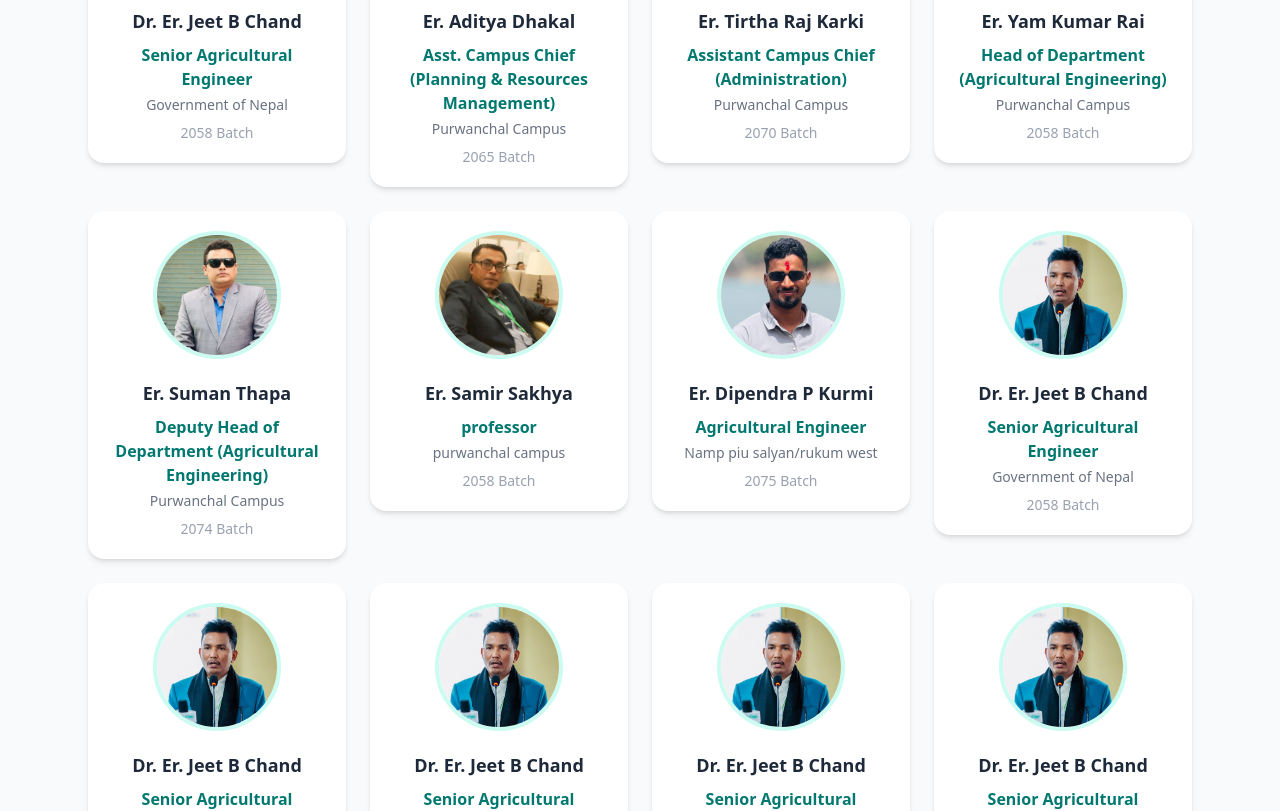
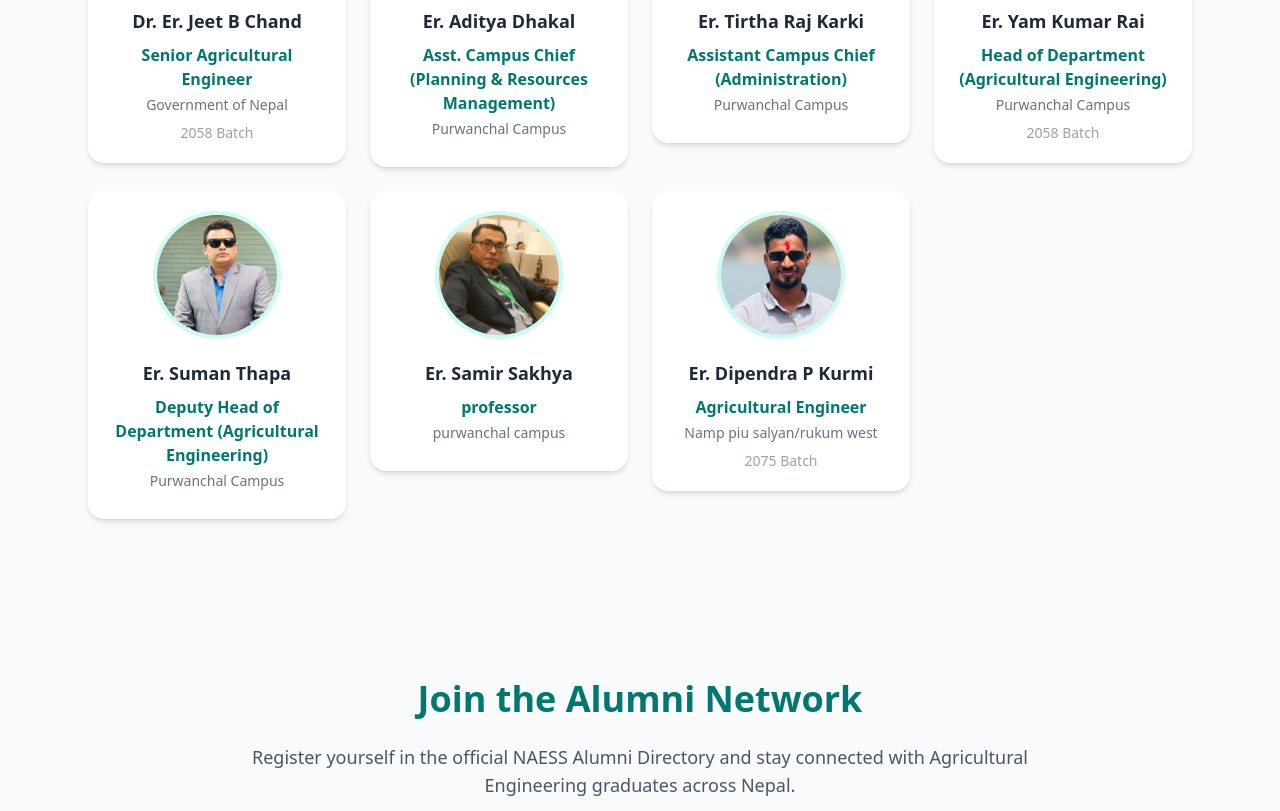
Before and after one commit to naess-c/naess-website-, a Next.js app: page /alumni in a window 1280 px wide. Shown: the part 720-1531 px from the top of the page. Built offline with nearby package versions, Linux system fonts and the light colour scheme.

Commit message:
Homepage update

```diff
--- a/app/alumni/page.tsx
+++ b/app/alumni/page.tsx
@@ -49,14 +49,14 @@ export default function AlumniPage() {
       name: "Er. Aditya Dhakal",
       position: "Asst. Campus Chief (Planning & Resources Management)",
       organization: "Purwanchal Campus",
-      batch: "2065 Batch",
+      batch: "",
       image: "/alumni/alumni2.jpg",
     },
     {
       name: "Er. Tirtha Raj Karki",
       position: "Assistant Campus Chief (Administration)",
       organization: "Purwanchal Campus",
-      batch: "2070 Batch",
+      batch: "",
       image: "/alumni/alumni3.jpg",
     },
     {
@@ -70,14 +70,14 @@ export default function AlumniPage() {
       name: "Er. Suman Thapa",
       position: "Deputy Head of Department (Agricultural Engineering)",
       organization: "Purwanchal Campus",
-      batch: "2074 Batch",
+      batch: "",
       image: "/alumni/alumni5.jpg",
     },
     {
       name: "Er. Samir Sakhya",
       position: "professor",
       organization: "purwanchal campus",
-      batch: "2058 Batch",
+      batch: "",
       image: "/alumni/alumni6.jpg",
     },
     {
@@ -87,55 +87,7 @@ export default function AlumniPage() {
       batch: "2075 Batch",
       image: "/alumni/alumni7.jpeg",
     },
-    {
-      name: "Dr. Er. Jeet B Chand",
-      position: "Senior Agricultural Engineer",
-      organization: "Government of Nepal",
-      batch: "2058 Batch",
-      image: "/alumni/alumni1.jpg",
-    },
-    {
-      name: "Dr. Er. Jeet B Chand",
-      position: "Senior Agricultural Engineer",
-      organization: "Government of Nepal",
-      batch: "2058 Batch",
-      image: "/alumni/alumni1.jpg",
-    },
-    {
-      name: "Dr. Er. Jeet B Chand",
-      position: "Senior Agricultural Engineer",
-      organization: "Government of Nepal",
-      batch: "2058 Batch",
-      image: "/alumni/alumni1.jpg",
-    },
-    {
-      name: "Dr. Er. Jeet B Chand",
-      position: "Senior Agricultural Engineer",
-      organization: "Government of Nepal",
-      batch: "2058 Batch",
-      image: "/alumni/alumni1.jpg",
-    },
-    {
-      name: "Dr. Er. Jeet B Chand",
-      position: "Senior Agricultural Engineer",
-      organization: "Government of Nepal",
-      batch: "2058 Batch",
-      image: "/alumni/alumni1.jpg",
-    },
-    {
-      name: "Dr. Er. Jeet B Chand",
-      position: "Senior Agricultural Engineer",
-      organization: "Government of Nepal",
-      batch: "2058 Batch",
-      image: "/alumni/alumni1.jpg",
-    },
-    {
-      name: "Dr. Er. Jeet B Chand",
-      position: "Senior Agricultural Engineer",
-      organization: "Government of Nepal",
-      batch: "2058 Batch",
-      image: "/alumni/alumni1.jpg",
-    },
+
   ];
 
   return (
--- a/app/gallery/page.tsx
+++ b/app/gallery/page.tsx
@@ -117,6 +117,19 @@ export default function GalleryPage() {
       title: "Agrineer Volume 8 Release",
     },
     {
+      src: "/gallery/method.jpg",
+      title: "Engineering research methods training",
+    },
+     {
+      src: "/gallery/method1.jpg",
+      title: "Engineering research methods training",
+    },
+     {
+      src: "/gallery/method2.jpg",
+      title: "Engineering research methods training",
+    },
+
+     {
       src: "/gallery/conference.jpg",
       title: "International Conference 2026",
     },
@@ -141,10 +154,6 @@ export default function GalleryPage() {
       title: "IoT Workshop",
     },
      {
-      src: "/gallery/land.jpg",
-      title: "Land Valuation Training",
-    },
-    {
       src: "/gallery/land1.jpg",
       title: "Land Valuation Training",
     },
@@ -164,6 +173,7 @@ export default function GalleryPage() {
       src: "/gallery/land5.jpg",
       title: "Land Valuation Training",
     },
+
     {
       src: "/gallery/desk.jpg",
       title: "Admission Help Desk 2082",
@@ -298,7 +308,7 @@ export default function GalleryPage() {
   alt={image.title}
   width={600}
   height={400}
-                    className="w-full h-64 object-cover group-hover:scale-110 transition-transform duration-500"
+  className="w-full h-64 object-cover object-center"
 />
                 </div>
 
--- a/app/notices/page.tsx
+++ b/app/notices/page.tsx
@@ -1,3 +1,38 @@
+"use client";
+
+import { useState, useEffect, useRef } from "react";
+
+function FadeInCard({ children, delay = 0 }: { children: React.ReactNode; delay?: number }) {
+  const [visible, setVisible] = useState(false);
+  const ref = useRef<HTMLDivElement>(null);
+
+  useEffect(() => {
+    const observer = new IntersectionObserver(
+      ([entry]) => {
+        if (entry.isIntersecting) {
+          setTimeout(() => setVisible(true), delay);
+          observer.disconnect();
+        }
+      },
+      { threshold: 0.2 }
+    );
+
+    if (ref.current) observer.observe(ref.current);
+    return () => observer.disconnect();
+  }, [delay]);
+
+  return (
+    <div
+      ref={ref}
+      className={`transition-all duration-700 ease-out ${
+        visible ? "opacity-100 translate-y-0" : "opacity-0 translate-y-10"
+      }`}
+    >
+      {children}
+    </div>
+  );
+}
+
 export default function NoticesPage() {
   const notices = [
     {
@@ -22,27 +57,38 @@ export default function NoticesPage() {
 
       <div className="max-w-6xl mx-auto px-6">
 
+        <FadeInCard delay={0}>
           <h1 className="text-5xl font-bold text-center text-teal-700 mb-4">
             Notices
           </h1>
+        </FadeInCard>
 
+        <FadeInCard delay={150}>
           <p className="text-center text-gray-600 mb-12">
             Latest announcements, trainings, events and opportunities.
           </p>
+        </FadeInCard>
 
         <div className="space-y-6">
 
           {notices.map((notice, index) => (
-            <a
-              key={index}
-              href={notice.link}
+            <FadeInCard key={index} delay={300 + index * 150}>
+
+               <a href={notice.link}
                 target="_blank"
-              className="block bg-white rounded-2xl shadow-lg p-6 hover:shadow-2xl hover:-translate-y-1 transition-all duration-300"
+                rel="noopener noreferrer"
+                className="group block bg-white rounded-2xl shadow-lg p-6 hover:shadow-2xl hover:-translate-y-1 transition-all duration-300"
               >
                 <div className="flex justify-between items-center">
 
+                  <div className="flex items-center gap-3">
+                    <span className="relative flex h-3 w-3 flex-shrink-0">
+                      <span className="animate-ping absolute inline-flex h-full w-full rounded-full bg-teal-400 opacity-75"></span>
+                      <span className="relative inline-flex rounded-full h-3 w-3 bg-teal-600"></span>
+                    </span>
+
                     <div>
-                  <h3 className="text-2xl font-bold text-gray-800">
+                      <h3 className="text-2xl font-bold text-gray-800 group-hover:text-teal-700 transition-colors">
                         📢 {notice.title}
                       </h3>
 
@@ -50,13 +96,15 @@ export default function NoticesPage() {
                         {notice.date}
                       </p>
                     </div>
+                  </div>
 
-                <span className="text-teal-700 font-semibold">
+                  <span className="text-teal-700 font-semibold group-hover:translate-x-1 transition-transform duration-300">
                     View →
                   </span>
 
                 </div>
               </a>
+            </FadeInCard>
           ))}
 
         </div>
--- a/app/page.tsx
+++ b/app/page.tsx
@@ -34,6 +34,7 @@ function FadeInCard({ children, delay = 0 }: { children: React.ReactNode; delay?
     </div>
   );
 }
+
 function ScaleInCard({ children, delay = 0 }: { children: React.ReactNode; delay?: number }) {
   const [visible, setVisible] = useState(false);
   const ref = useRef<HTMLDivElement>(null);
@@ -151,6 +152,33 @@ export default function Home() {
   const pathname = usePathname();
 
 const isActive = (path: string) => pathname === path;
+const [naessText, setNaessText] = useState("");
+
+useEffect(() => {
+  const word = "NAESS";
+  let index = 0;
+  let deleting = false;
+
+  const interval = setInterval(() => {
+    if (!deleting) {
+      setNaessText(word.slice(0, index + 1));
+      index++;
+
+      if (index === word.length) {
+        deleting = true;
+      }
+    } else {
+      setNaessText(word.slice(0, index - 1));
+      index--;
+
+      if (index === 0) {
+        deleting = false;
+      }
+    }
+  }, 600);
+
+  return () => clearInterval(interval);
+}, []);
 
   useEffect(() => {
     const handleScroll = () => {
@@ -216,15 +244,27 @@ const isActive = (path: string) => pathname === path;
   {/* Content */}
   <div className="relative z-10 text-center px-6 max-w-5xl">
 
-    <h1 className="text-3xl sm:text-5xl md:text-6xl lg:text-7xl font-extrabold leading-tight mb-6 drop-shadow-lg min-h-[3em] md:min-h-[2.2em]">
-      {mounted && (
-        <>
-          <TypewriterText text="National Agricultural Engineering" delay={200} speed={35} />
-          <br />
-          <TypewriterText text="Students' Society" delay={1800} speed={35} />
-        </>
-      )}
-    </h1>
+    <h1 className="text-3xl sm:text-5xl md:text-6xl lg:text-7xl font-extrabold leading-tight mb-4 drop-shadow-lg">
+
+  National Agricultural Engineering
+  <br />
+
+students' Society
+</h1>
+
+<div
+  className={`mt-4 ${
+    mounted ? "animate-fade-up" : "opacity-0"
+  }`}
+  style={{ animationDelay: "1s" }}
+>
+  <div className="mt-6">
+  <h2 className="text-5xl sm:text-7xl md:text-8xl font-black tracking-widest text-teal-300 drop-shadow-2xl min-h-[1.2em]">
+    {naessText}
+    <span className="animate-pulse">|</span>
+  </h2>
+</div>
+</div>
 
     <p
       className={`text-lg sm:text-xl md:text-2xl text-gray-100 max-w-4xl mx-auto leading-relaxed drop-shadow-md ${
@@ -597,14 +637,17 @@ const isActive = (path: string) => pathname === path;
         {
           title: "Application for Technical Manager",
           date: "Aasadh 25, 2083",
+          link: "https://drive.google.com/file/d/199O7BsXP36fc5wjaIV9kK_VVa0sn515d/view?usp=drive_link",
         },
         {
           title: "Educational visit to NARC Tarahara",
           date: "Aasadh 14, 2083",
+          link: "https://drive.google.com/file/d/1ppKyPeBD7DTGY3FpDlxydO4F6KfE1wKy/view?usp=drive_link",
         },
         {
           title: "Committee handover Announcement",
           date: "Aasadh 13, 2083",
+          link: "https://drive.google.com/file/d/1SQNl9-RwI4qX5VluTqj4jFYNrDBqzFMM/view?usp=drive_link",
         },
       ];
 
@@ -612,8 +655,12 @@ const isActive = (path: string) => pathname === path;
         <div className="space-y-4">
           {notices.map((notice, index) => (
             <FadeInCard key={index} delay={200 + index * 150}>
-              <div className="group bg-white p-5 rounded-xl shadow hover:shadow-lg hover:-translate-y-1 transition-all duration-300 flex items-center justify-between gap-4">
 
+               <a href={notice.link}
+                target="_blank"
+                rel="noopener noreferrer"
+                className="group bg-white p-5 rounded-xl shadow hover:shadow-lg hover:-translate-y-1 transition-all duration-300 flex items-center justify-between gap-4"
+              >
                 <div className="flex items-center gap-3">
                   <span className="relative flex h-3 w-3 flex-shrink-0">
                     <span className="animate-ping absolute inline-flex h-full w-full rounded-full bg-teal-400 opacity-75"></span>
@@ -627,8 +674,7 @@ const isActive = (path: string) => pathname === path;
                 <span className="text-sm text-gray-500 whitespace-nowrap flex-shrink-0">
                   {notice.date}
                 </span>
-
-              </div>
+              </a>
             </FadeInCard>
           ))}
         </div>
@@ -638,7 +684,7 @@ const isActive = (path: string) => pathname === path;
     <FadeInCard delay={650}>
       <div className="text-center mt-8">
 
-          <a href="/notices"
+        <a  href="/notices"
           className="inline-block bg-teal-700 text-white px-8 py-3 rounded-xl hover:bg-teal-800 hover:scale-105 transition-all duration-300"
         >
           View All Notices
```
Lines whose indentation alone changed are shown as unchanged.
